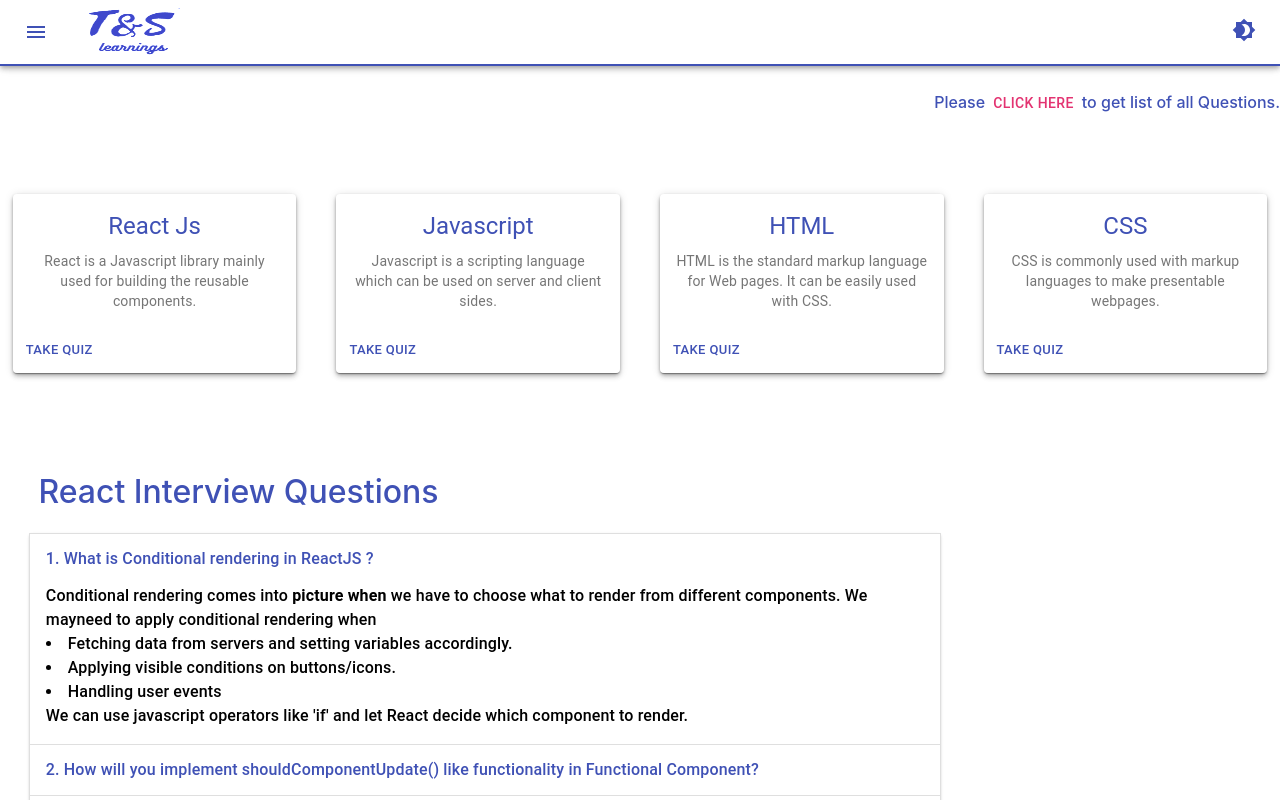
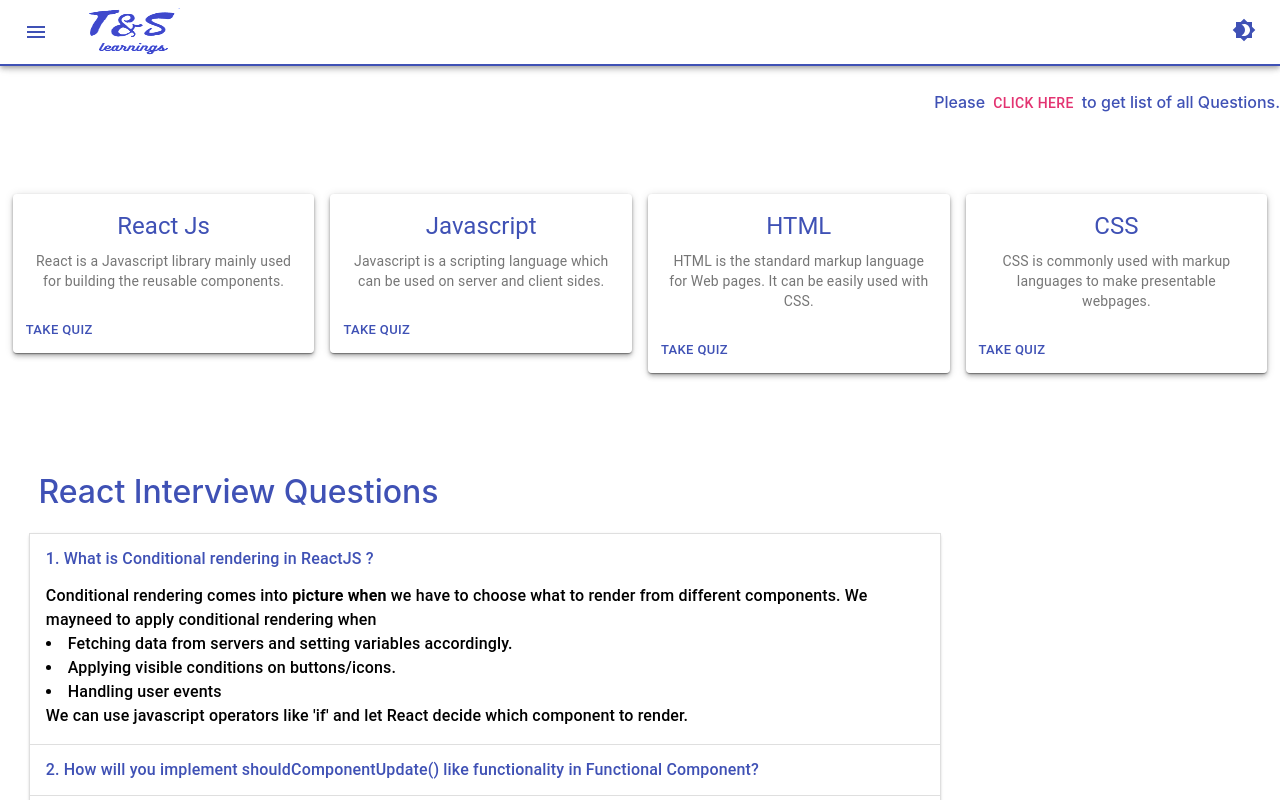
Before and after one commit to vinuk2995/TnSLive, a React (Create React App) app: page /#/dashboard in a window 1280 px wide. Shown: the top 800 px of the page. Built offline with nearby package versions, Linux system fonts and the light colour scheme.

Commit message:
Moved Cards Horizontal

```diff
--- a/src/components/Card/card.js
+++ b/src/components/Card/card.js
@@ -53,10 +53,10 @@ const MediaCard = ({ isCardClicked }) => {
       justify="space-between"
     >
       <Grid item xs={12}>
-        <Grid container justify="center" spacing={5}>
+        <Grid container justify="center" spacing={2}>
           {Data.map((data) => {
             return (
-              <Grid item xs={6} sm={3}>
+              <Grid item xs={11} sm={3}>
                 <Paper>
                   <Card
                     elevation={4}
```
